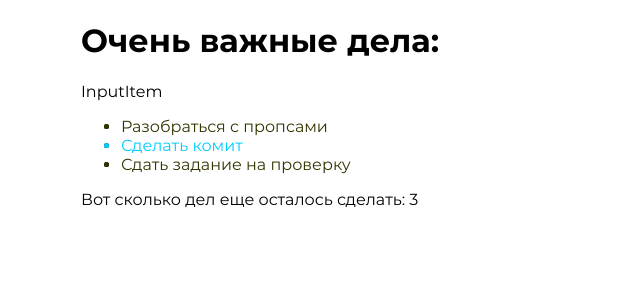
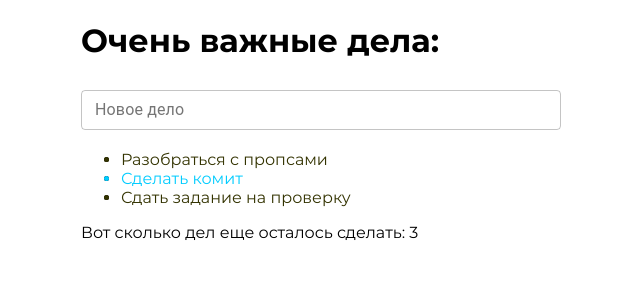
Before and after one commit to WebHeroSchool/todo-taa, a React (Create React App) app: page / in a window 1280 px wide. Shown: the top 300 px of the page, without its empty margins (319-959 px from the left). Built offline with nearby package versions, Linux system fonts and the light colour scheme.

Commit message:
text field from material UI

```diff
--- a/src/components/InputItem/InputItem.jsx
+++ b/src/components/InputItem/InputItem.jsx
@@ -1,5 +1,6 @@
-const InputItem = () => {
-  return (<p>InputItem</p>);
-}
+import TextField from '@material-ui/core/TextField';
+
+const InputItem = () =>
+   <TextField id="outlined-basic" fullWidth="true" margin="dense" label="Новое дело" variant="outlined" />;
 
 export default InputItem;
```
